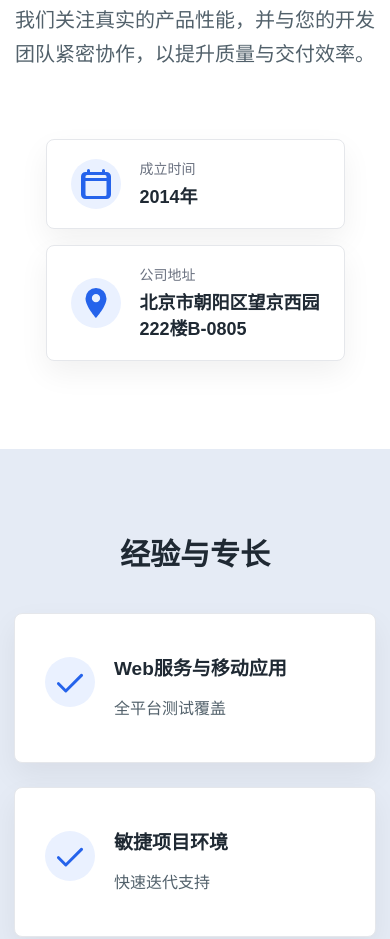
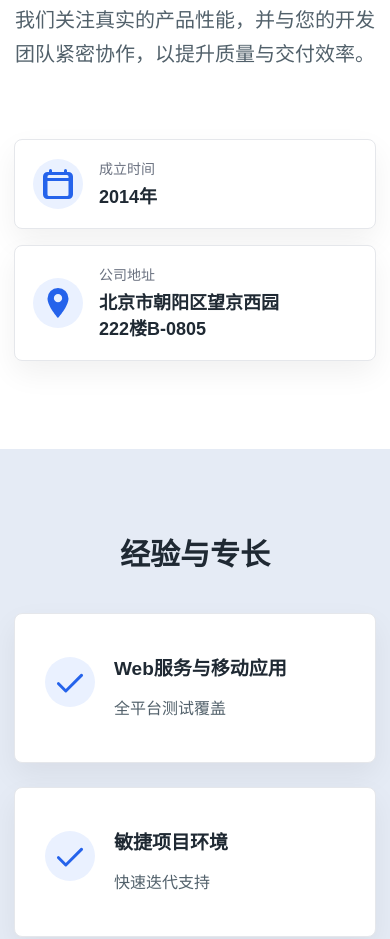
Before and after one commit to tyheetech/chu, a plain HTML site: page index.html in a window 390 px wide. Shown: the part 782-1721 px from the top of the page. Drawn offline with Linux system fonts and the light colour scheme.

Commit message:
Update style.css

```diff
--- a/style.css
+++ b/style.css
@@ -541,10 +541,20 @@ p {
     width: 100%;
   }
 
-   .about-layout .facts {
-  grid-template-columns: 1fr;
-  max-width: 100%;
-  gap: 16px;}
+  .about-layout .facts {
+    display: grid;
+    grid-template-columns: 1fr;
+    width: 100%;
+    max-width: 100%;
+    gap: 16px;
+    margin: 24px 0 0;
+  }
+
+  .facts div {
+    grid-template-columns: 50px 1fr;
+    column-gap: 16px;
+    padding: 18px;
+    width: 100%;
 }
 
 .facts .icon,
```
